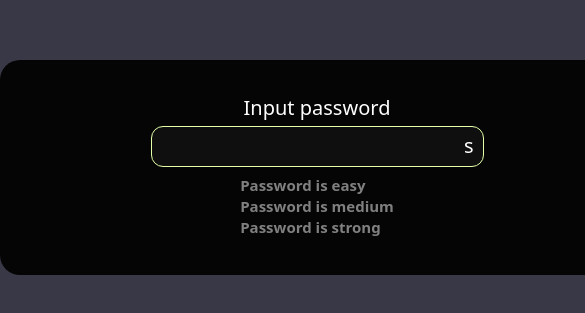
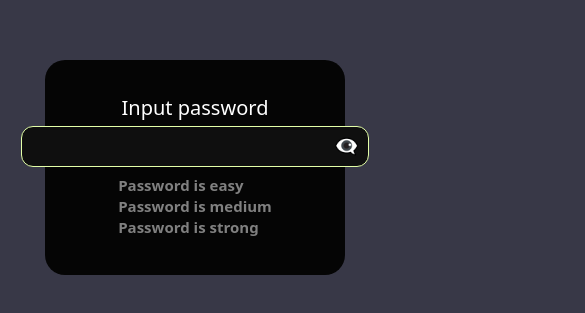
Before and after one commit to MishaHudz/test-exercise-password, an Angular app: page / in a window 390 px wide. Shown: the part 255-568 px from the top of the page, 585 px wide, since content can reach past the window. Built offline with nearby package versions, Linux system fonts and the light colour scheme.

Commit message:
add mobile styles

```diff
--- a/src/app/components/testPassword/testPassword.component.css
+++ b/src/app/components/testPassword/testPassword.component.css
@@ -23,13 +23,21 @@
   display: flex;
   flex-direction: column;
   align-items: center;
-  width: 634px;
+  width: 300px;
   height: 215px;
-  padding: 40px;
+  padding: 40px 10px;
+
   border-radius: 20px;
   margin-left: auto;
   margin-right: auto;
+
+  @media (min-width: 650px) {
+    width: 634px;
+    padding: 40px;
+    }
 }
+
+
 
 .password-label {
   position: relative;
@@ -55,7 +63,7 @@
   border-radius: 12px;
   border: 1px solid #e3ffa8;
   background: #0f0f0f;
-  padding-right: 25px;
+  padding-right: 40px;
 }
 
 .show-password {
--- a/src/app/components/testPassword/testPassword.component.html
+++ b/src/app/components/testPassword/testPassword.component.html
@@ -14,7 +14,7 @@
       (mouseup)="onShowPasswordButtonMouseUp()"
       (mouseleave)="onShowPasswordButtonMouseUp()"
     >
-      s
+      👁️‍🗨️
     </button>
   </label>
 
```
